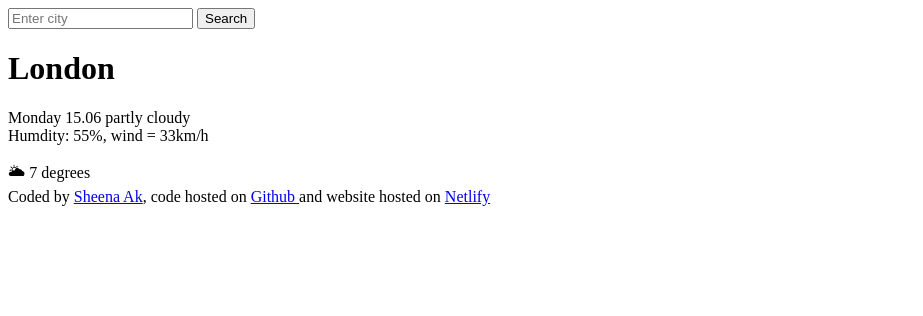
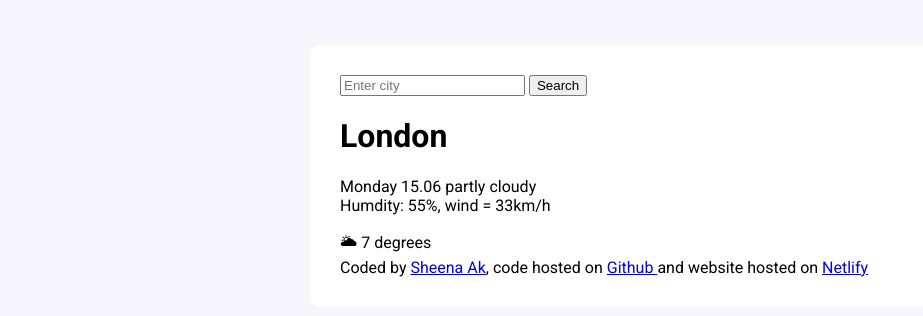
Before and after one commit to Sheen327/my-weather-app-basic-shecodes, a plain HTML site: page index.html in a window 1280 px wide. Shown: the whole page, without its empty margins (0-923 px from the left). Drawn offline with Linux system fonts and the light colour scheme.

Commit message:
Styled the main container and installed custom font

```diff
--- a/index.html
+++ b/index.html
@@ -4,9 +4,17 @@
     <meta charset="UTF-8" />
     <meta http-equiv="X-UA-Compatible" content="IE=edge" />
     <meta name="viewport" content="width=device-width, initial-scale=1.0" />
+    <link rel="stylesheet" href="src/index.css" />
+    <link rel="preconnect" href="https://fonts.googleapis.com" />
+    <link rel="preconnect" href="https://fonts.gstatic.com" crossorigin />
+    <link
+      href="https://fonts.googleapis.com/css2?family=Roboto:ital,wght@0,100;0,300;0,400;0,500;0,700;0,900;1,100;1,300;1,400;1,500;1,700;1,900&display=swap"
+      rel="stylesheet"
+    />
     <title>WeatherApp</title>
   </head>
   <body>
+    <div class="app">
       <header>
         <form>
           <input type="search" placeholder="Enter city" required />
@@ -32,5 +40,6 @@
           >Netlify
         </a>
       </footer>
+    </div>
   </body>
 </html>
--- /dev/null
+++ b/src/index.css
@@ -0,0 +1,12 @@
+body {
+  background-color: #f8f6fd;
+  font-family: "Roboto", sans-serif;
+}
+
+.app {
+  background: white;
+  max-width: 600px;
+  margin: 45px auto;
+  padding: 30px;
+  border-radius: 10px;
+}
```
Lines whose indentation alone changed are shown as unchanged.
